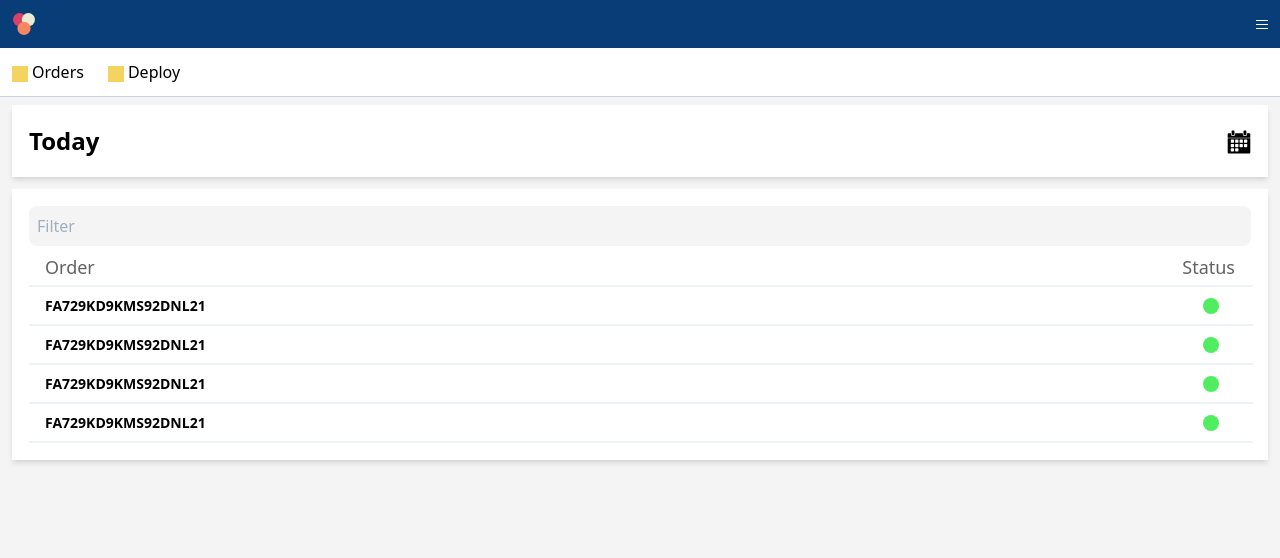
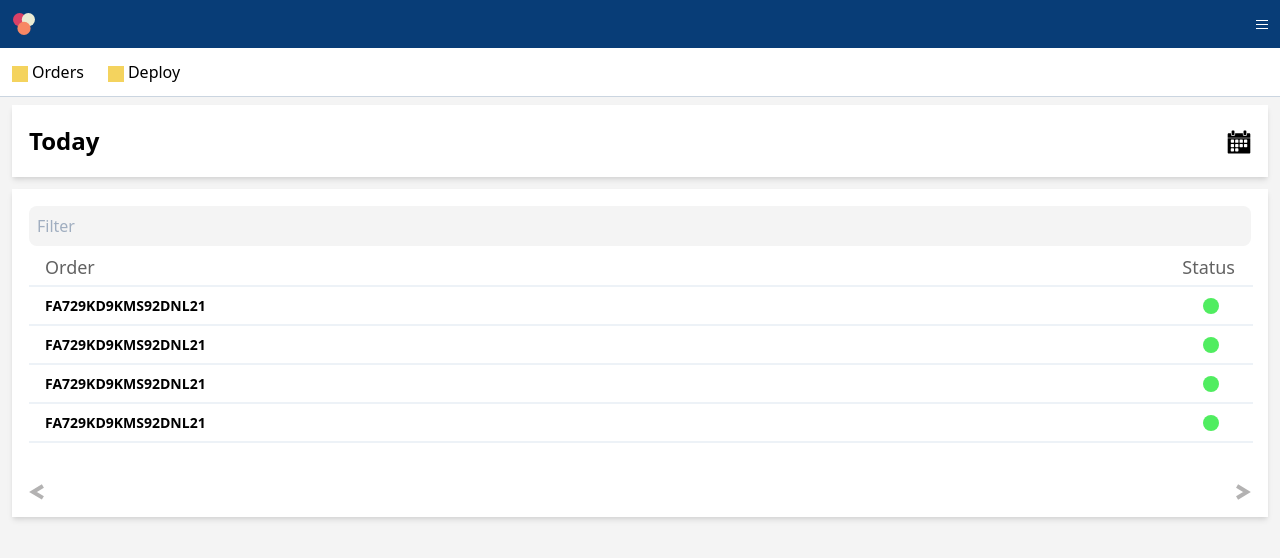
Before and after one commit to mrodrigues95/pick-up, a React (Create React App) app: page / in a window 1280 px wide. Shown: the top 558 px of the page. Built offline with nearby package versions, Linux system fonts and the light colour scheme.

Commit message:
added next and previous day components

```diff
--- /dev/null
+++ b/src/components/UI/Orders/NextPreviousButton/NextDay.js
@@ -0,0 +1,23 @@
+import React from 'react';
+
+const NextDay = () => {
+  return (
+    <button>
+      <svg
+        width="16"
+        height="17"
+        fill="none"
+        xmlns="http://www.w3.org/2000/svg"
+      >
+        <path
+          d="M2.074 14.963l9.877-5.95-9.877-5.95"
+          stroke="#AEADAD"
+          stroke-opacity=".94"
+          stroke-width="4"
+        />
+      </svg>
+    </button>
+  );
+};
+
+export default NextDay;
--- /dev/null
+++ b/src/components/UI/Orders/NextPreviousButton/PreviousDay.js
@@ -0,0 +1,23 @@
+import React from 'react';
+
+const PreviousDay = () => {
+  return (
+    <button>
+      <svg
+        width="16"
+        height="17"
+        fill="none"
+        xmlns="http://www.w3.org/2000/svg"
+      >
+        <path
+          d="M13.877 3L4 8.95l9.877 5.95"
+          stroke="#AEADAD"
+          stroke-opacity=".94"
+          stroke-width="4"
+        />
+      </svg>
+    </button>
+  );
+};
+
+export default PreviousDay;
--- a/src/components/UI/Orders/OrderList.js
+++ b/src/components/UI/Orders/OrderList.js
@@ -3,6 +3,8 @@ import React from 'react';
 import HorizontalRule from './HorizontalRule';
 import OrderListHeader from './OrderListHeader';
 import OrderListItem from './OrderListItem';
+import NextDay from './NextPreviousButton/NextDay';
+import PreviousDay from './NextPreviousButton/PreviousDay';
 
 const OrderListItems = () => {
   return (
@@ -18,6 +20,10 @@ const OrderListItems = () => {
       <OrderListItem />
       <OrderListItem />
       <OrderListItem />
+      <div className="flex justify-between mt-10">
+        <PreviousDay />
+        <NextDay />
+      </div>
     </div>
   );
 };
```
